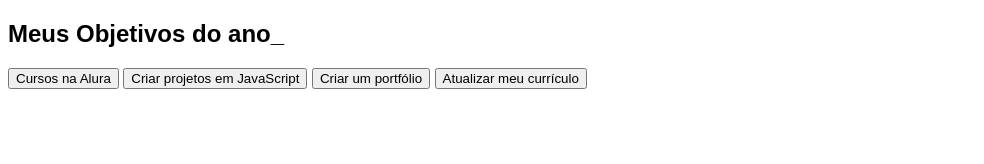
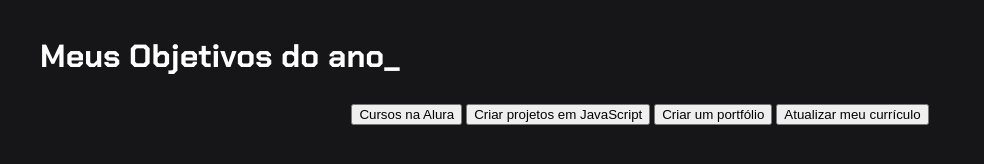
Before and after one commit to rhuanpedrero/projetodevida, a plain HTML site: page area de trabalho 2/index.html in a window 1280 px wide. Shown: the whole page, without its empty margins (0-984 px from the left). Drawn offline with Linux system fonts and the light colour scheme.

Commit message:
Update style.css

```diff
--- a/area de trabalho 2/style.css
+++ b/area de trabalho 2/style.css
@@ -1,4 +1,4 @@
- url('https://fonts.googleapis.com/css?family=Chakra+Petch:wght@400;700&display=swap');
+ @import url('https://fonts.googleapis.com/css?family=Chakra+Petch:wght@400;700&display=swap');
 
 :root {
   --cor-de-fundo: #161618;
@@ -14,3 +14,20 @@ body {
   color: var(--branco);
   font-family: 'Chakra Petch', sans-serif;
 }
+
+
+.conteudo-principal {
+    display: flex;
+    flex-direction: column;
+    justify-content: center;
+    align-items: center;
+    max-width: 1200px;
+    width: 100%;
+    margin: 0 auto;
+}
+
+.titulo-principal {
+    text-align: left;
+    width: 100%;
+    font-size: 32px;
+}
```
